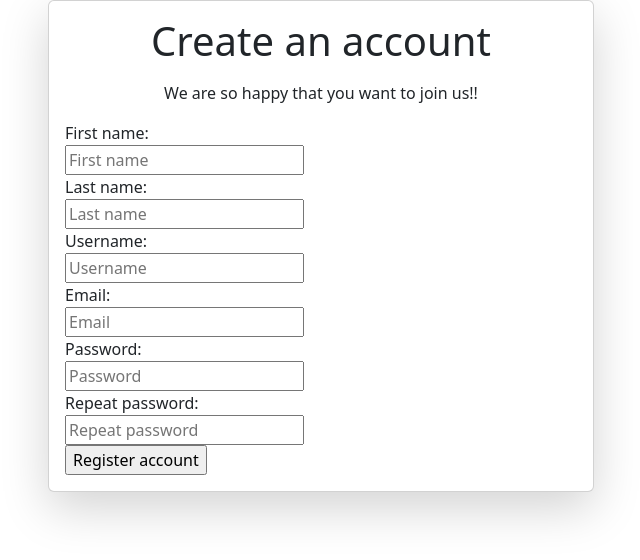
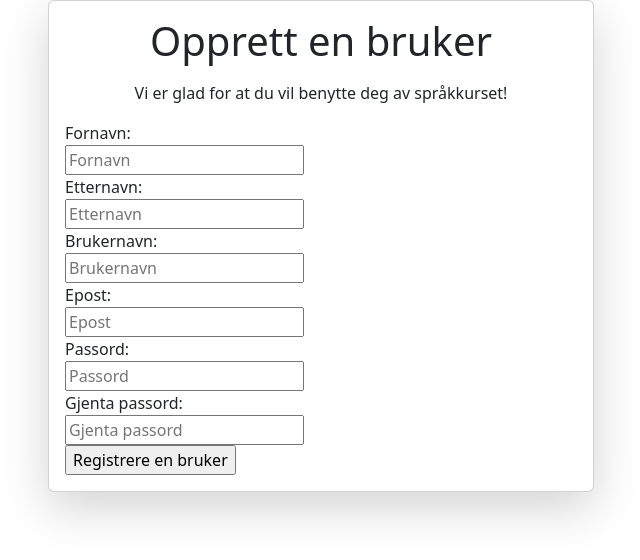
Before and after one commit to joffenhopland/luckypig-consulting, a Flask app: page /register in a window 1280 px wide. Shown: the top 560 px of the page, without its empty margins (319-959 px from the left). Run offline with Flask 2, Linux system fonts and the light colour scheme; data that the repository does not hold is empty; some libraries are stand-ins or nearby versions.

Commit message:
translate from eng to no & finished fixing flash

```diff
--- a/forms.py
+++ b/forms.py
@@ -11,29 +11,29 @@ class RegistrerForm(FlaskForm):
         password = field.data
 
         if len(password) < 8:
-            flash(f"The password must contain at least 8 characters", "danger")
+            flash(f"Passordet må inneholde minst 8 tegn.", "danger")
         elif not re.search(r'[A-Z]', password):
-            flash( "The password must contain at least one uppercase letter", "danger")
+            flash( "Passordet må inneholde minst en stor bokstav", "danger")
         elif not re.search(r'[a-z]', password):
-            flash("The password must contain at least one lowercase letter", "danger")
+            flash("Passordet må inneholde minst en liten bokstav", "danger")
         elif not re.search(r'[0-9]', password):
-            flash("The password must contain at least one digit", "danger")
+            flash("Passordet må inneholde minst et tall", "danger")
         elif not re.search(r'[@$!%*?&.]', password):
-            flash("The password must contain at least one special character", "danger")
+            flash("Passordet må inneholde minst et spesialtegn", "danger")
 
 
-    firstname = StringField(label="First name:", validators=[
+    firstname = StringField(label="Fornavn:", validators=[
                           Length(min=2, max=50), DataRequired()])
-    lastname = StringField(label="Last name:", validators=[
+    lastname = StringField(label="Etternavn:", validators=[
                             Length(min=2, max=50), DataRequired()])
-    username = StringField(label="Username:", validators=[
+    username = StringField(label="Brukernavn:", validators=[
                             Length(min=6, max=50), DataRequired()])
-    email = StringField(label="Email:", validators=[Email(), DataRequired()])
-    password1 = PasswordField(label="Password:", validators=[
+    email = StringField(label="Epost:", validators=[Email(), DataRequired()])
+    password1 = PasswordField(label="Passord:", validators=[
                               DataRequired(), validate_password])
-    password2 = PasswordField(label="Repeat password:", validators=[EqualTo(
-        "password1", message="Both passwords should be equal."), DataRequired()])
-    submit = SubmitField(label="Register account")
+    password2 = PasswordField(label="Gjenta passord:", validators=[EqualTo(
+        "password1", message="Begge passordene må være identiske."), DataRequired()])
+    submit = SubmitField(label="Registrere en bruker")
 
 """
 class UpdatePasswordForm(FlaskForm):
@@ -48,11 +48,11 @@ class LoginForm(FlaskForm):
     email = EmailField("Email", validators=[DataRequired(),Email()])
     password = PasswordField("Password", validators=[DataRequired()])
 
-    login = SubmitField(label="Log in")
+    login = SubmitField(label="Logge inn")
 
 class forgetPasswordForm(FlaskForm):
-    email = EmailField("Email", validators=[DataRequired(), Email()])
-    submit = SubmitField("Submit")
+    email = EmailField("Epost", validators=[DataRequired(), Email()])
+    submit = SubmitField("Send")
 
 class resetPasswordForm(FlaskForm):
     verificationId = HiddenField(validators=[DataRequired()])
@@ -63,15 +63,15 @@ class resetPasswordForm(FlaskForm):
 
 
 class UpdateUserForm(FlaskForm):
-    firstname = StringField("First name", validators=[DataRequired()])
-    lastname = StringField("Last name", validators=[DataRequired()])
-    username = StringField("Username", validators=[DataRequired()])
+    firstname = StringField("Fornavn", validators=[DataRequired()])
+    lastname = StringField("Etternavn", validators=[DataRequired()])
+    username = StringField("Brukernavn", validators=[DataRequired()])
 
-    update = SubmitField("Update info")
+    update = SubmitField("Oppdater")
 
 class UpdatePasswordForm(FlaskForm):
-    oldpassword = PasswordField("Old password", validators=[DataRequired()])
-    password1 = PasswordField("New password", validators=[DataRequired()])
-    password2 = PasswordField("Repeat new password", validators=[DataRequired()])
+    oldpassword = PasswordField("Gammelt passord", validators=[DataRequired()])
+    password1 = PasswordField("Nytt passord", validators=[DataRequired()])
+    password2 = PasswordField("Gjenta nytt passord", validators=[DataRequired()])
 
-    update = SubmitField("Change password")
+    update = SubmitField("Endre passord")
--- a/main.py
+++ b/main.py
@@ -44,7 +44,7 @@ def register():
     form = RegistrerForm(request.form)
     database = db()
     if form.validate_on_submit and database.attemptedUser(form.email.data):
-        flash("Email is already registered. Please use another email address", "danger")
+        flash("Epost-adressen er allerede registrert. Vennligst bruk en annen epost-adresse.", "danger")
         return render_template('register.html', form=form)
     if form.validate_on_submit() and database.attemptedUser(form.email.data) == False:
         firstname = form.firstname.data
@@ -57,14 +57,14 @@ def register():
         new_user = (firstname, lastname, username, email, password, verificationId)
         database.newUser(new_user)
         mail = Mail(app)
-        msg = Message("Verify account",
+        msg = Message("Verifisere konto",
                       sender=app.config.get("MAIL_USERNAME"), recipients=[email])
-        msg.body = "Welcome as a user to our website. Please verify your account to get access to all services on our website."
+        msg.body = "Velkommen som bruker til vår nettside. Vennligst verifisere din konto for å kunne tilgang til språkkurset."
         verification_link = url_for('verify', code=verificationId, token=app.secret_key, _external=True)
         msg.html = f'<b> Confirm email </b>' + '<a href="{}"> CONFIRM </a>'.format(verification_link)
         with app.app_context():
             mail.send(msg)
-            flash(f"Success! Your account is verified. Please log in", "success")
+            flash(f"Vellykket! Din konto er verifisert. Vennligst logge inn.", "success")
         # return redirect(url_for('register_landing_page'))
         return redirect(url_for('login'))
     return render_template('register.html', form=form)
@@ -72,7 +72,7 @@ def register():
 
 @ app.route('/register-landing-page', methods=["GET", "POST"])
 def register_landing_page():
-    message = "Thank you for registering! Please check your email to verify your account"
+    message = "Tusen takk for registreringen! Vennligst sjekk din epost-konto for å verifisere din konto."
     return render_template('message_landing_page.html', message=message)
 
 
@@ -80,10 +80,10 @@ def register_landing_page():
 def verify(code):
     database = db()
     if database.verify(code) == True:
-        flash(f"Success! You are verified. Please log in", "success")
+        flash(f"Vellykket! Din konto er verifisert. Vennligst logge inn.", "success")
         return redirect(url_for('login'))
     else:
-        flash(f'Verification failed...', "danger")
+        flash(f'Verifseringen feilet...', "danger")
         return render_template('mainPage.html')
 
 
@@ -98,8 +98,8 @@ def login() -> 'html':
         userlogin = UserLogin()
 
         if not userlogin.isUser(email):
-            flash(f'There is no user registered with the email {email}. Please try again or register', "danger")
-            return render_template('login.html', title='Log in',
+            flash(f'Det er ingen brukere som er registrert med denne eposten "{email}". Vennligst prøv igjen eller registrer ny bruker', "danger")
+            return render_template('login.html', title='Logge inn',
                                    form=form)
 
         emailconfirmed = userlogin.emailConfirmed(email)
@@ -114,15 +114,15 @@ def login() -> 'html':
             session["username"] = user.username
             session["idUser"] = user.user_id
             session["role"] = user.role
-            flash(f'You are logged in!', "success")
+            flash(f'Du er logget inn!', "success")
             return render_template('learn.html')
 
         else:
-            flash(f'The email or password you wrote was wrong. Try again', "danger")
-            return render_template('login.html', title='Log in', form=form)
+            flash(f'Eposten og/eller passordet er feil. Prøv igjen!', "danger")
+            return render_template('login.html', title='Loggge inn', form=form)
 
     else:
-        return render_template('login.html', title='Log in', form=form)
+        return render_template('login.html', title='Logge inn', form=form)
 
 
 @app.route('/forgetpassword', methods=["GET", "POST"])
@@ -134,7 +134,7 @@ def forgetpassword() -> 'html':
         usr = database.getUser(email)
 
         if not usr:
-            flash(f'We have no user registered with this email...', "danger")
+            flash(f'Det er ingen brukere som er registrert med denne eposten. Vennligst prøv igjen eller registrer ny bruker', "danger")
             return render_template('mainPage.html')
 
         elif usr and form.validate_on_submit():
@@ -143,15 +143,15 @@ def forgetpassword() -> 'html':
             mail = Mail(app)
             verification_link = url_for('verifyResetPassword', code=verificationId, token=app.secret_key, _external=True)
 
-            msg = Message("Verification code: ",
+            msg = Message("Verifiserings kode: ",
                           sender=app.config.get("MAIL_USERNAME"), recipients=[email])
-            msg.body = "Welcome as a user to our website. Please clik the link to reset your password ."
+            msg.body = "Velkommen som bruker til språkkurset. Vennligst trykk på linken for å tilbakestill passordet ditt."
             msg.html = f'<b> Reset password </b>' + '<a href="{}"> RESET </a>'.format(verification_link)
             with app.app_context():
                 mail.send(msg)
                 print(msg) #todo remove
-                message = "Please follow the link we have just sent you to reset your password"
-                return render_template('message_landing_page.html',message=message)
+                flash(f"Link for å tilbakestille passordet ditt er sendt til eposten din.", "info")
+                return render_template('mainPage.html')
     if request.method == "GET":
         return render_template('forgetpassword.html', form=form)
 
@@ -161,10 +161,10 @@ def verifyResetPassword(code):
     if database.verify(code) == True:
         form = resetPasswordForm()
         form.verificationId.data = code
-        flash(f"Success!", "success")
+        flash(f"Vellykket!", "success")
         return render_template('resetpassword.html',form=form)
     else:
-        flash(f'Verification failed...', "danger")
+        flash(f'Verifiseringen feilet...', "danger")
         return render_template('mainPage.html')
 
 
@@ -178,9 +178,9 @@ def resetpassword() -> 'html':
 
 
     if not user:
-        return render_template('message_landing_page.html', message="Invalid reset link")
+        return render_template('message_landing_page.html', message="Ugyldig tilbakestilling passord")
     if request.method == "GET":
-        message = "Please reset your password"
+        message = "Vennligst tilbakestill ditt passord."
         return render_template('resetpassword.html', form=form, message=message)
     else:
         password1 = form.password1.data
@@ -192,13 +192,12 @@ def resetpassword() -> 'html':
                 password = form.password1.data
                 password_hash = bcrypt.generate_password_hash(password)
                 userUpdatePW.resetPassword(uuid, password_hash)
-                flash(f"Success! Your password has been reset, please log in", "success")
+                flash(f"vellykket! Ditt passord har blitt tilbakestilt, vennligst logge inn", "success")
                 return redirect(url_for('login'))
 
             elif password1 != password2:
-                message = "The two new passwords you wrote do not match. Try again"
-                flash(f'The two new passwords you wrote do not match. Try again', "danger")
-                return render_template('resetpassword.html', form=form, message=message)
+                flash(f'Passordene du skrev stemmer ikke overens. Prøv igjen!', "danger")
+                return render_template('resetpassword.html', form=form)
 
 
 
@@ -219,26 +218,26 @@ def updatepassword() -> 'html':
             if password1==password2:
                 password_hash = bcrypt.generate_password_hash(password1)
                 userUpdatePW.updateUserPassword(email,password_hash)
-                message += "Password updated!"
-                flash(f"Password updated!", "success")
-                return render_template('message_landing_page.html', message=message)
+                message += "Passordet er oppdatert!"
+                flash(f"Passordet er oppdatert!", "success")
+                return render_template('viewuser.html',user=user, title="Brukerinformasjon")
             else:
-                flash(f'The two new passwords you wrote do not match. Try again', "danger")
-                message += "The two new passwords you wrote do not match. Try again"
+                flash(f'Passordene du skrev stemmer ikke overens. Prøv igjen!', "danger")
+                message += "Passordene du skrev stemmer ikke overens. Prøv igjen!"
         else:
-            flash(f'Your old password was not correct. Please try again', "danger")
-            message += "Your old password was not correct. Please try again"
+            flash(f'Ditt gamle passord var ikke riktig. Vennligst prøv igjen!', "danger")
+            message += "Ditt gamle passord var ikke riktig. Vennligst prøv igjen!"
 
-        return render_template('updatepassword.html',user=user, title="Update password",message=message, form=form)
+        return render_template('updatepassword.html',user=user, title="Oppdater passord",message=message, form=form)
 
-    return render_template('updatepassword.html', title="Update password", form=form, message=message)
+    return render_template('updatepassword.html', title="Oppdater", form=form, message=message)
 
 @app.route('/viewuser', methods=["GET", "POST"])
 def viewuser() -> 'html':
     userView = UserLogin()
     email = session["email"]
     user = User(*userView.getUserByEmail(email))
-    return render_template('viewuser.html',user=user, title="User details")
+    return render_template('viewuser.html',user=user, title="Brukerinformasjon")
 
 @app.route('/updateuser', methods=["GET", "POST"])
 def updateuser() -> 'html':
@@ -258,11 +257,11 @@ def updateuser() -> 'html':
         email = session["email"]
         userUpdate.updateUser(firstname,lastname,username, email)
         session["username"] = username
-        message = "User info updated!"
-        flash(f'User info updated!', "success")
-        return render_template('message_landing_page.html', message=message)
+        message = "Brukerinformasjonen er oppdatert!"
+        flash(f'Brukerinformasjonen er oppdatert!', "success")
+        return render_template('viewuser.html',user=user, title="Brukerinformasjon")
 
-    return render_template('updateuser.html',firstname=firstname, lastname=lastname, title="User details", form=form, message=message)
+    return render_template('updateuser.html',firstname=firstname, lastname=lastname, title="Brukerinformasjon", form=form, message=message)
 
 
 
@@ -274,7 +273,7 @@ def logout() -> 'html':
     session.pop("access", None)
     session.pop("idUser", None)
     session.pop("role", None)
-    flash(f'You are logged out!', "info")
+    flash(f'Du er logget ut!', "info")
     return redirect(url_for('home'))
 
 if __name__ == "__main__":
--- a/templates/mainPage.html
+++ b/templates/mainPage.html
@@ -37,7 +37,7 @@
                 <div class="login-body">
                   <div class="justify-content-center">
                     <a href="{{ url_for('login') }}">
-                      <button type="button" class="btn btn-primary">Logg inn</button>
+                      <button type="button" class="btn btn-primary">Logge inn</button>
                     </a>
                   </div>
                 </div>
@@ -46,7 +46,7 @@
                 <div class="login-body">
                   <div class="justify-content-center">
                     <a href="{{ url_for('register') }}">
-                      <button type="button" class="btn btn-primary">Registrer</button>
+                      <button type="button" class="btn btn-primary">Registrer ny bruker</button>
                     </a>
                   </div>
                 </div>
--- a/templates/register.html
+++ b/templates/register.html
@@ -32,38 +32,38 @@
       <div class="card shadow-lg">
         <div class="card-body">
           <div class="text-center">
-            <h1 class="mb-3">Create an account</h1>
-            <p> We are so happy that you want to join us!!</p>
+            <h1 class="mb-3">Opprett en bruker</h1>
+            <p> Vi er glad for at du vil benytte deg av språkkurset!</p>
             </div>
 
           <form class="forms docform" method="POST">
             {{ form.csrf_token }}
             {{ form.firstname.label(class="text-control") }} <br>
-            {{ form.firstname(class="form-input", placeholder="First name") }}
+            {{ form.firstname(class="form-input", placeholder="Fornavn") }}
             <br>
             {{ form.lastname.label(class="text-control") }} <br>
-            {{ form.lastname(class="form-input", placeholder="Last name") }}
+            {{ form.lastname(class="form-input", placeholder="Etternavn") }}
             <br>
             {{ form.username.label(class="text-control") }} <br>
-            {{ form.username(class="form-input", placeholder="Username") }}
+            {{ form.username(class="form-input", placeholder="Brukernavn") }}
             <br>
             {{ form.email.label(class="text-control") }} <br>
-            {{ form.email(class="form-input", placeholder="Email") }}
+            {{ form.email(class="form-input", placeholder="Epost") }}
             <br>
             {{ form.password1.label(class="text-control") }} <br>
-            {{ form.password1(class="form-input", placeholder="Password") }}
+            {{ form.password1(class="form-input", placeholder="Passord") }}
             {% for error in form.password1.errors %}
             <span>{{ error }}</span>
             {% endfor %}
             <br>
             {{ form.password2.label(class="text-control") }} <br>
-            {{ form.password2(class="form-input", placeholder="Repeat password") }}
+            {{ form.password2(class="form-input", placeholder="Gjenta passord") }}
             {% for error in form.password2.errors %}
             <span>{{ error }}</span>
             {% endfor %}
             <br>
             <div class="button-place">
-              {{ form.submit(class="submit-form", placeholder="Register account") }}
+              {{ form.submit(class="submit-form", placeholder="Registrer konto") }}
             </div>
           </form>
          </div>
```
Also changed, not shown: templates/forgetpassword.html (+35 -9 lines), templates/login.html (+4 -4 lines), templates/resetpassword.html (+0 -12 lines), templates/viewuser.html (+6 -6 lines).
